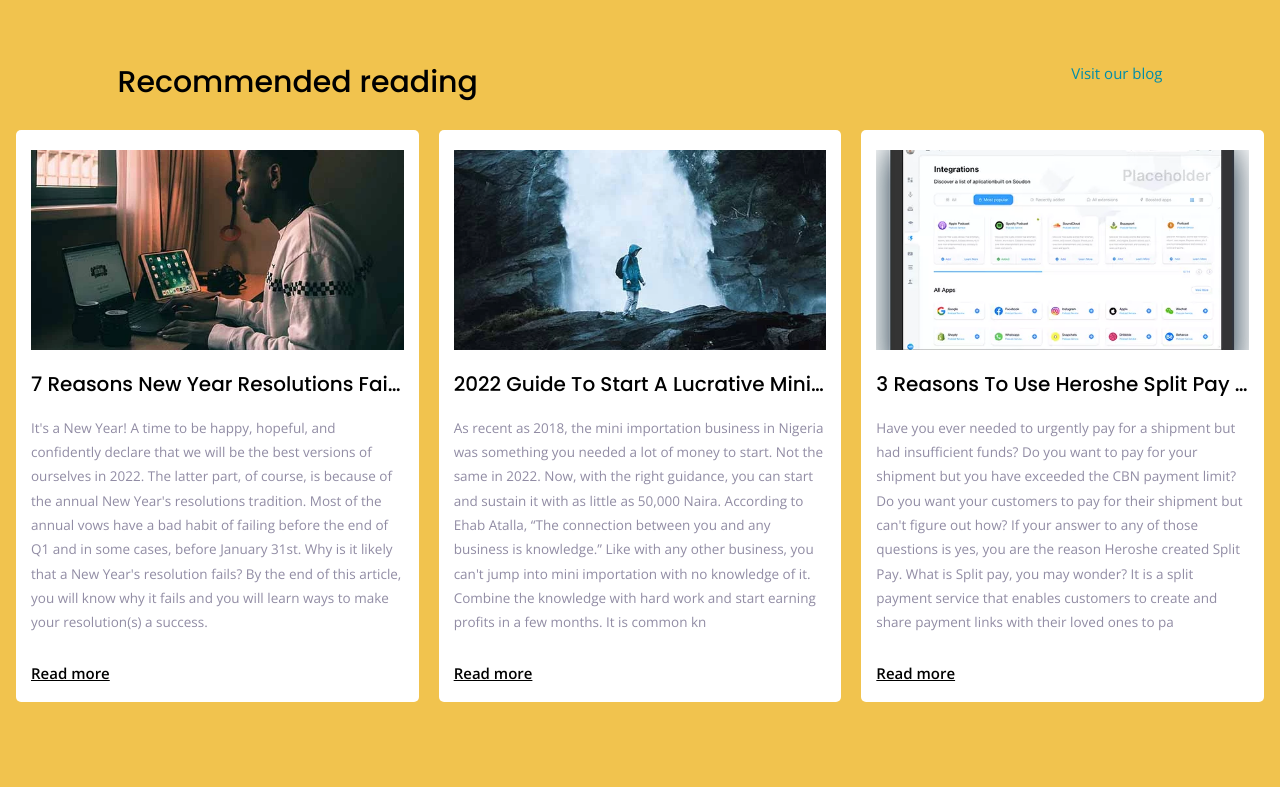
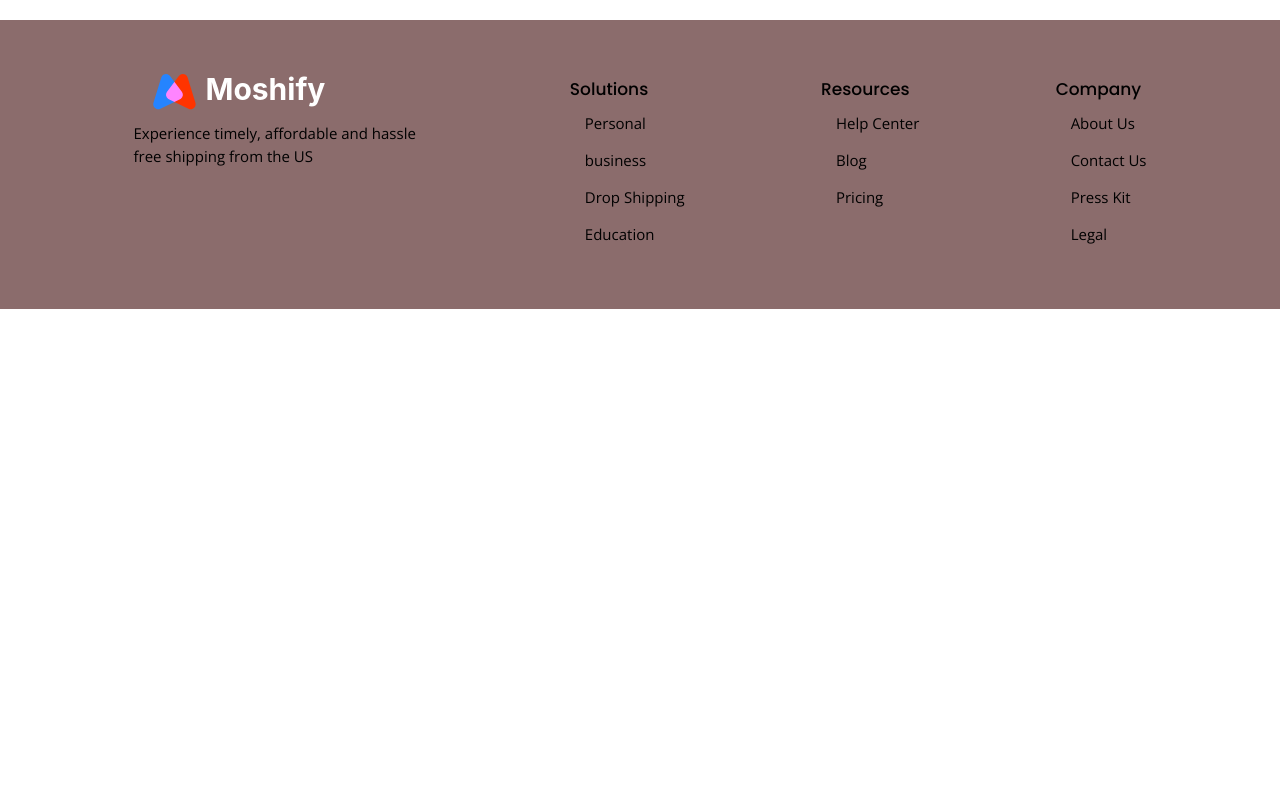
Before and after one commit to Faksfancy/fakshero, a plain HTML site: page fakshero/index.html in a window 1280 px wide. Drawn offline with nearby package versions, Linux system fonts and the light colour scheme.

Commit message:
defining block-price and block-collapsible.

```diff
--- a/fakshero/css/index.css
+++ b/fakshero/css/index.css
@@ -371,6 +371,7 @@
 .price {
     padding: 2.5rem;
     border-radius: 10px;
+    background: #fff;
 }
 
 /* showcase */
@@ -862,3 +863,126 @@
         display: none;
     }
 }
+
+/* block-price */
+
+.block-price {
+    background: #044c5a;
+}
+.block-price__header h3 {
+    color: var(--color-accent);
+    font-size: 1.5rem;
+    margin-top: 0;
+}
+.block-price__header {
+    max-width: 40rem;
+}
+.block-price .flex {
+    flex-direction: column;
+    gap: 3rem;
+}
+.block-price__header h1 {
+    color: #fff;
+    font-size: 3rem;
+    max-width: 30rem;
+}
+.block-price__footer h3 {
+    color: #fff;
+    font-size: 1.5rem;
+}
+.block-price__footer p {
+    font-size: 1.5rem;
+    font-weight: 600;
+    line-height: 1.5;
+    margin-bottom: 3rem;
+}
+.block-price__footer a {
+    color: var(--color-accent);
+    margin-left: 2rem;
+}
+.unseen {
+    display: none;
+}
+@media screen and (min-width: 1024px) {
+    .block-price .flex {
+        flex-direction: row;
+    }
+    .unseen {
+        display: block;
+    }
+    .seen {
+        display: none;
+    }
+    .price {
+        width: 50rem;
+    }
+    .block-price__header {
+        display: flex;
+        flex-direction: column;
+        justify-content: center;
+    }
+    .block-price__header h1 {
+        margin-top: 0;
+    }
+    .block-price .flex {
+        gap: 0;
+        margin-top: 0;
+    }
+    .block-price__footer p {
+        margin-bottom: 5rem;
+    }
+    .block-price .block {
+        padding: 8rem 1.6rem;
+    }
+}
+
+/* block-collapsible */
+
+.block-collapsible {
+    background: rgb(139, 108, 108);
+}
+.block-collapsible__image {
+    width: 3orem;
+}
+.block-collapsible p {
+    max-width: 30rem;
+    line-height: 1.5;
+    color: var(--color-primary);
+}
+.block-collapsible .collapsible__header {
+    padding: 1.5rem 0;
+    justify-content: space-between;
+}
+.block-collapsible .collapsible {
+    border-bottom: 0;
+}
+.collapsible__list {
+    margin: 0;
+    padding-left: 1.5rem;
+}
+.collapsible__list li {
+    margin-bottom: 2rem;
+}
+.collapsible__list a {
+    text-decoration: none;
+    color: black;
+    transition: color 0.5s;
+}
+.collapsible__list a:hover {
+    color: var(--color-secondary);
+}
+
+.block-collapsible .flex {
+    flex-direction: column;
+}
+@media screen and (min-width: 1024px) {
+    .block-collapsible .flex {
+        flex-direction: row;
+    }
+    .block-collapsible .collapsible__chevron {
+        display: none;
+    }
+    .block-collapsible .collapsible__content {
+        display: inline-block;
+    }
+}
--- a/fakshero/index.html
+++ b/fakshero/index.html
@@ -12,66 +12,85 @@
     <title>Document</title>
 </head>
 <body>
-    <section class="block-cardbox block">
-        <div class="cardblock__flex">
-            <div class="header-container container">
-                <div class="block-cardbox__heading">
-                    <h1 class="cardbox__h1">
-                        Recommended reading
-                    </h1>
-                </div>
-                <div class="cardbox__link-container">
-                    <a class="hidden link-none link--secondary cardbox__link" href="">Visit our blog</a>
-                </div>
+    <section class="block-collapsible">
+       <div class="block container flex">
+           <div>
+               <img class="block-collapsible__image" src="/fakshero/images/icon/logo.svg" alt="">
+               <p>
+                Experience timely, affordable and hassle free shipping from the US
+               </p>
+           </div>
+           <div class="collapsible collapsible--expanded">
+            <header class="collapsible__header">
+                <h3 class="collapsible__heading">
+                    Solutions
+                </h3>
+                <img class="collapsible__chevron icon" src="/fakshero/images/icon/angle-arrow-pointing-to-right.png" alt="">
+            </header>
+            <div class="collapsible__content">
+              <ul class="list collapsible__list">
+                  <li>
+                      <a href="">Personal</a>
+                  </li>
+                  <li>
+                      <a href="">business</a>
+                  </li>
+                  <li>
+                      <a href="">Drop Shipping</a>
+                  </li>
+                  <li>
+                      <a href="">Education</a>
+                  </li>
+              </ul>
             </div>
-        </div>
-        <div class="cardbox">
-            <div class="card carda">
-                <picture>
-                    <source srcset="/fakshero/images/picture/test.webp 1x, /fakshero/images/picture/test2x.webp 2x" type="image/webp">
-                    <source srcset="/fakshero/images/picture/test.jpg 1x, /fakshero/images/picture/test2x.jpg 2x" type="image/jpg">
-                    <img class="card__image" src="/fakshero/images/picture/test1.jpg" alt="">
-                </picture>
-                <h3 class="card__heading">
-                    7 Reasons New Year Resolutions Fail and How You Can Stick to Them in 2022
+           </div>
+           <div class="collapsible collapsible--expanded">
+            <header class="collapsible__header">
+                <h3 class="collapsible__heading">
+                    Resources
                 </h3>
-                <p class="card__bodytext" >
-                    It's a New Year! A time to be happy, hopeful, and confidently declare that we will be the best versions of ourselves in 2022. The latter part, of course, is because of the annual New Year's resolutions tradition. Most of the annual vows have a bad habit of failing before the end of Q1 and in some cases, before January 31st. Why is it likely that a New Year's resolution fails? By the end of this article, you will know why it fails and you will learn ways to make your resolution(s) a success.
-                </p>
-                <a class="link--primary card__link" href="">Read more</a>
+                <img class="collapsible__chevron icon" src="/fakshero/images/icon/angle-arrow-pointing-to-right.png" alt="">
+            </header>
+            <div class="collapsible__content">
+              <ul class="list collapsible__list">
+                  <li>
+                      <a href="">Help Center</a>
+                  </li>
+                  <li>
+                      <a href="">Blog</a>
+                  </li>
+                  <li>
+                      <a href="">Pricing</a>
+                  </li>
+              </ul>
             </div>
-            <div class="card cardb">
-                <picture>
-                    <source srcset="/fakshero/images/picture/test21x.webp 1x, /fakshero/images/picture/test22x.webp 2x" type="image/webp">
-                    <source srcset="/fakshero/images/picture/test21x.jpg 1x, /fakshero/images/picture/test22x.jpg 2x" type="image/jpg">
-                    <img class="card__image" src="/fakshero/images/picture/test2.jpg" alt="">
-                </picture>
-                <h3 class="card__heading">
-                    2022 Guide To Start A Lucrative Mini Importation Business in Nigeria
+           </div>
+           <div class="collapsible collapsible--expanded">
+            <header class="collapsible__header">
+                <h3 class="collapsible__heading">
+                    Company
                 </h3>
-                <p class="card__bodytext" >
-                    As recent as 2018, the mini importation business in Nigeria was something you needed a lot of money to start. Not the same in 2022. Now, with the right guidance, you can start and sustain it with as little as 50,000 Naira. According to  Ehab Atalla, “The connection between you and any business is knowledge.” Like with any other business, you can't jump into mini importation with no knowledge of it. Combine the knowledge with hard work and start earning profits in a few months. It is common kn
-                </p>
-                <a class="link--primary card__link" href="">Read more</a>
+                <img class="collapsible__chevron icon" src="/fakshero/images/icon/angle-arrow-pointing-to-right.png" alt="">
+            </header>
+            <div class="collapsible__content">
+              <ul class="list collapsible__list">
+                  <li>
+                      <a href="">About Us</a>
+                  </li>
+                  <li>
+                      <a href="">Contact Us</a>
+                  </li>
+                  <li>
+                      <a href="">Press Kit</a>
+                  </li>
+                  <li>
+                      <a href="">Legal</a>
+                </li>
+              </ul>
             </div>
-            <div class="card cardc">
-                <picture>
-                    <source srcset="/fakshero/images/picture/ipad.webp 1x, /fakshero/images/picture/ipad2x.webp 2x" type="image/webp">
-                    <source srcset="/fakshero/images/picture/ipad.png 1x, /fakshero/images/picture/ipad2x.png 2x" type="image/png">
-                    <img class="card__image" src="/fakshero/images/picture/ipad2x.png" alt="">
-                </picture>
-                <h3 class="card__heading">
-                    3 Reasons To Use Heroshe Split Pay On Your Next Shipment
-                </h3>
-                <p class="card__bodytext" >
-                    Have you ever needed to urgently pay for a shipment but had insufficient funds? Do you want to pay for your shipment but you have exceeded the CBN payment limit? Do you want your customers to pay for their shipment but can't figure out how? If your answer to any of those questions is yes, you are the reason Heroshe created Split Pay. What is Split pay, you may wonder? It is a split payment service that enables customers to create and share payment links with their loved ones to pa
-                </p>
-                <a class="link--primary card__link" href="">Read more</a>
-            </div>
-        </div>
-        <div class="cardbox__link-container">
-            <a class="link-none link--secondary cardbox__link visible" href="">Visit our blog</a>
-        </div>
+           </div>
+       </div>
+
     </section>
 <script src="/fakshero/js/main.js"></script>
 </body>
```
Also changed, not shown: fakshero/component/block-collapsible.html (added, +80 -0 lines), fakshero/component/block-price.html (added, +60 -0 lines).
